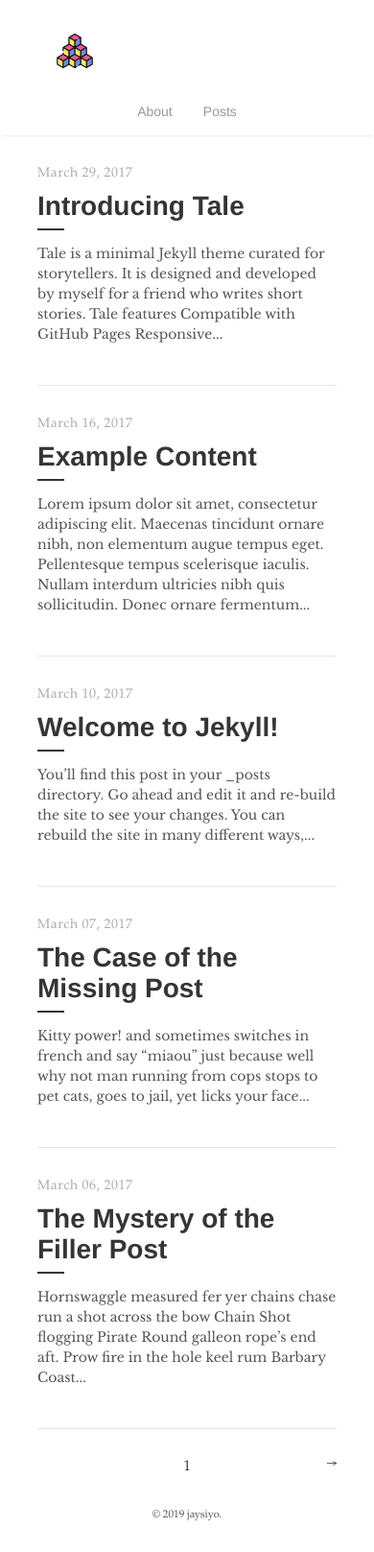
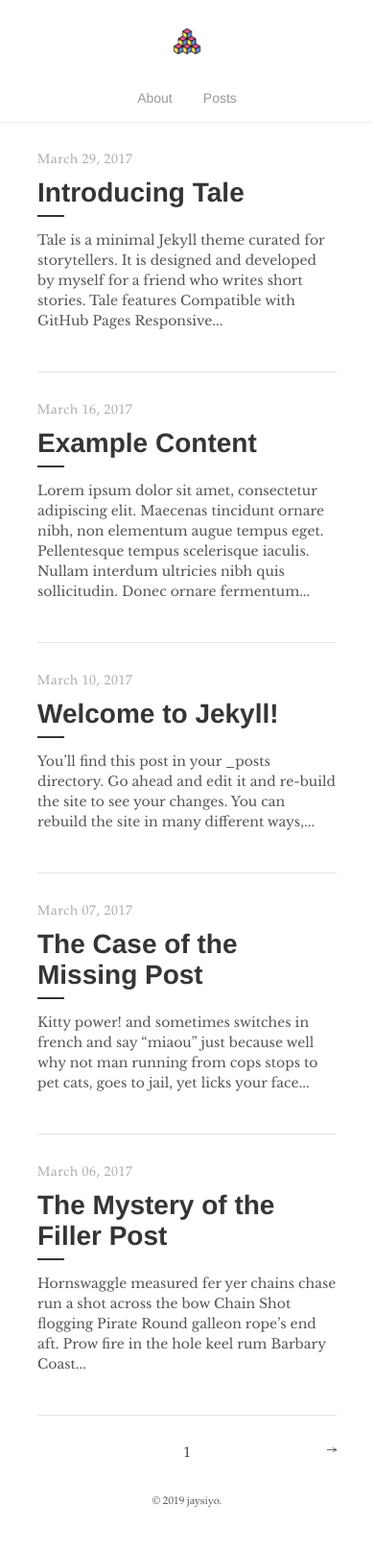
Before and after one commit to jaysiyo/jaysiyo.github.io, a Jekyll site: the page built from index.html, in a window 390 px wide. Shown: the whole page at 96% size. Built offline with Jekyll 4.4.1, drawn with Linux system fonts in a browser that asks for light colours; the list of posts is cut into pages by our own code.

Commit message:
mobile logo size update

```diff
--- a/_sass/tale/_layout.scss
+++ b/_sass/tale/_layout.scss
@@ -71,6 +71,18 @@ footer,
   }
 }
 
+@media (max-width: 600px) {
+  .nav {
+    .logo img {
+      width: 58px;
+      margin: 0;
+      display: inline-block;
+    }
+  }
+
+
+}
+
 footer {
   font-family: $serif-secondary;
   padding: 2rem 0;
```
